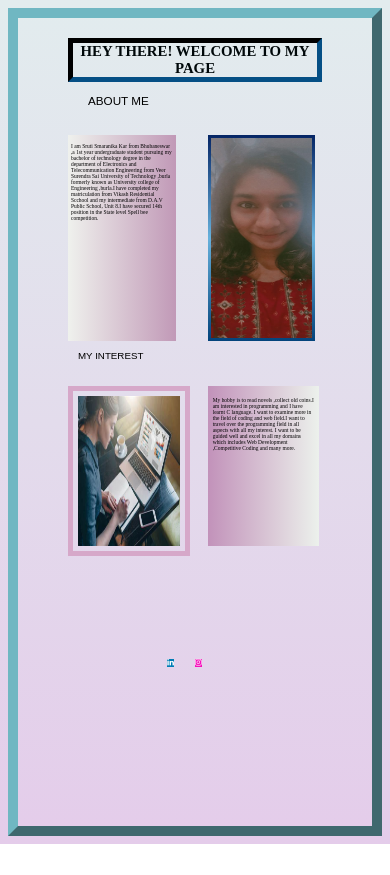
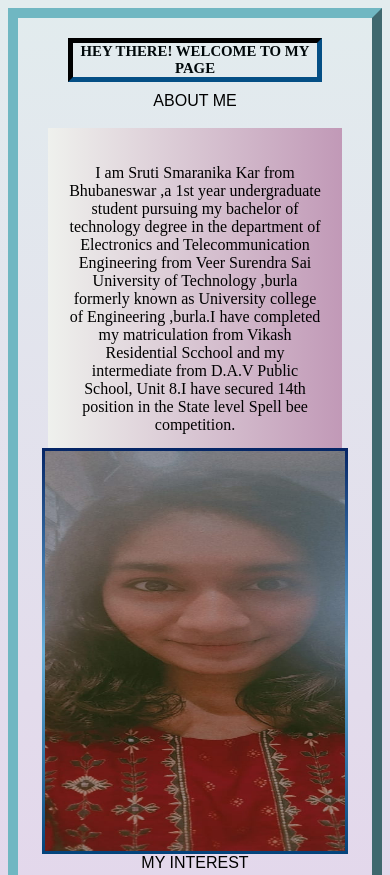
Before and after one commit to Srutikar555/webdev, a plain HTML site: page index.html in a window 390 px wide. Shown: the top 875 px of the page. Before the commit the page ends 844 px from the top, so only its background shows below. Drawn offline with Linux system fonts and the light colour scheme.

Commit message:
made responsive

```diff
--- a/css/style.css
+++ b/css/style.css
@@ -17,41 +17,45 @@ h1 {
 
 .p1 {
     font-size:3vw;
-    padding-left: 20px;
-    margin-bottom: 5px;
+    text-align:center;
+    margin:auto;
     font-family: Arial, Helvetica, sans-serif;
 }
 
 .p2 {
     font-size:3vw;
-    padding-left: 20px;
-    margin-bottom: 5px;
-    clear: both;
+    margin:auto;
+    text-align:center;
     font-family: Arial, Helvetica, sans-serif;
 }
 
-
+.block1{
+    display: flex;
+    flex-direction: row;
+    text-align:center;
+    justify-content: center;
+    margin:auto;
+}
+.block2{
+    display: flex;
+    flex-direction: row;
+}
 .img1{
         padding: 20px;
         height:400px;
         width: 40%;
-        margin-left: 55%;
-        margin-top:20px;
-        margin-bottom:20px;
+        margin:auto;
         background:linear-gradient(to bottom, #052565, #67b1dc,#03437b);
-
 }
-
 .div1 {
-    float: left;
     background: linear-gradient(to right, #eff1ed, #c199b7);
     color: rgb(3, 2, 17);
     font-family: "Times new roman", Times, serif;
-    margin-top: 20px;
-    margin-bottom:20px;
-    font-size: 1.4vw;
+    margin:auto;
+    font-size: 1.5vw;
     color:black;
     padding: 20px;
+    padding-bottom:100px;
     height: 400px;
     width: 40%;
     clear: both;
@@ -60,10 +64,7 @@ h1 {
 
 .img2 {
     float: left;
-    border: 5px solid rgb(214, 168, 201);
-    float: left;
-    margin-top: 20px;
-    margin-bottom: 20px;
+    margin:auto;
     padding: 10px;
     width: 40%;
     height: 300px;
@@ -72,14 +73,14 @@ h1 {
 }
 
 .div2 {
-    font-size: 1.4vw;
+    font-size: 1.5vw;
     background: linear-gradient(to left, #ecf1ec, #c292ba);
     width:40%;
     height: 300px;
     padding: 10px;
+    padding-bottom:70px;
     margin-left: 55%;
-    margin-top:20px;
-    margin-bottom:20px;
+    margin:auto;
     overflow: hidden;
 
 }
@@ -91,7 +92,8 @@ h1 {
         font-size: 2vw;
         padding-top:5px;
         word-spacing: 15px;
-        margin-top:80px; }
+        margin-top:80px;
+}
 
 
 
@@ -107,18 +109,23 @@ h1 {
 .fa {
 
     text-decoration: none;
-    margin: 5px 2px;}
+    margin: 5px 2px;
+}
 
 
 .fa-linkedin {
     background: #007bb5;
-    color: white;}
+    color: white;
+}
 
 
 .fa-instagram {
     background: #f610bc;
-    color: white;}
-
+    color: white;
+}
+.intro{
+    font-size:0.9rem;
+}
 
 /* .fa-github { */
     /* background: #f00606; */
@@ -126,77 +133,95 @@ h1 {
 
 
 
-@media screen and (max-width:600px) {
-    p1 {
-        font-size:2.5vw;
-        padding-left: 10px;
-        margin-bottom: 2px;
+@media only screen and (max-width:800px) {
+    .p1 {
+
+        font-size:1rem;
         font-family: Arial, Helvetica, sans-serif;
     }
+    .intro{
+        font-size:0.95rem;
+    }
     .p2 {
-        font-size:2.5vw;
-        padding-left: 10px;
-        margin-bottom: 2px;
+        font-size:1rem;
         clear: both;
         font-family: Arial, Helvetica, sans-serif;
     }
     .img1{
+        align-self: center;
         padding: 3px;
-        height:200px;
-        width: 40%;
-        margin-left: 55%;
-        margin-top:5px;
-        margin-bottom:5px;
+        height:400px;
+        width: 300px;
+        margin:auto 10px;
+        /* float:left; */
         background:linear-gradient(to bottom, #052565, #67b1dc,#03437b);
+
 
     }
     .div1 {
-    float: left;
+        align-self: center;
+        /* float: left; */
         background: linear-gradient(to right, #eff1ed, #c199b7);
         color: rgb(3, 2, 17);
         font-family: "Times new roman", Times, serif;
-    margin-top: 5px;
-    margin-bottom:5px;
-    font-size: 1.4vw;
+        font-size: 1rem;
         color:black;
-    padding: 3px;
         height: 200px;
-    width: 40%;
+        width: 100%;
+        margin:auto 10px;
         clear: both;
-
+    }
+    .block1{
+        display:flex;
+        flex-direction:column;
+        margin:auto;
+    }
+    .block2{
+        display:flex;
+        flex-direction:column;
+        margin:auto;
     }
     .img2 {
-    float: left;
-    border: 5px solid rgb(214, 168, 201);
-    float: left;
-    margin-top: 5px;
-    margin-bottom: 5px;
-    padding: 5px;
-    width: 40%;
+        /* float: left; */
+        width: 100%;
+        margin:auto 10px;
         height: 150px;
         overflow: hidden;
-    clear: both;
+        align-self: center;
+        padding: 3px;
     }
     .div2 {
-    font-size: 1.4vw;
+        font-size: 0.9rem;
         background: linear-gradient(to left, #ecf1ec, #c292ba);
-    width:40%;
+        width:100%;
+        margin:auto 10px;
+        /* float:left; */
         height: 150px;
-    padding: 5px;
-    margin-left: 55%;
-    margin-top:5px;
-    margin-bottom:5px;
         overflow: hidden;
-
+        align-self: center;
+        text-align: center;
     }
     .div3 {
         clear: both;
         margin: auto;
         text-align: center;
-    font-size: 2vw;
-    padding-top:5px;
+        font-size: 5vw;
         word-spacing: 15px;
-    margin-top:80px; }
+        align-self: center;
+    }
+    .pic1{
+        height:250 px;
+        width:250 px;
+        margin:auto;
+        align-self: center;
+    }
+    .pic2{
+        height:250px;
+        width:250px;
+        margin:auto;
+        align-self: baseline;
+    }
+
 
 
 
--- a/index.html
+++ b/index.html
@@ -12,7 +12,7 @@ ENIGMA 2023
 <body>
 <h1>HEY THERE! WELCOME TO MY PAGE</h1>
 <p class="p1">ABOUT ME</p></br>
-
+<div class="block1">
     <div class="div1">
         <p max-width="100%" max-height="100%">
             I am Sruti Smaranika Kar from Bhubaneswar ,a 1st year undergraduate student pursuing my bachelor of technology degree in the department of
@@ -24,7 +24,10 @@ intermediate from D.A.V Public School, Unit 8.I have secured 14th position in th
     <div class=img1>
         <img src="./web.jpg" width="100%" height="100%">
     </div>
+</div>
 <p class="p2">MY INTEREST</p></br>
+<div class="block2">
+
     <div class="img2">
         <img src="./code.jpg" width="100%" height="100%">
     </div>
@@ -35,10 +38,11 @@ I want to examine more in the field of coding and web field.I want to travel ove
             I want to be guided well and excel in all my domains which includes Web Development ,Competitive Coding and many more.
         </p>
     </div></br>
+</div>
 <div  class="div3">
-    <a href="#" class="fa fa-linkedin"></a>
-    <a href="#" class="fa fa-instagram"></a>
-    <a href="#" class="fa github"></a>
+    <a href="https://www.instagram.com/_srutikar_/" class="fa fa-linkedin"></a>
+    <a href="https://instagram.com/_srutikar_" class="fa fa-instagram"></a>
+    <a href="https://github.com/Srutikar555" class="fa fa-github"></a>
     </div>
 
 </body>
```
Lines whose indentation alone changed are shown as unchanged.
